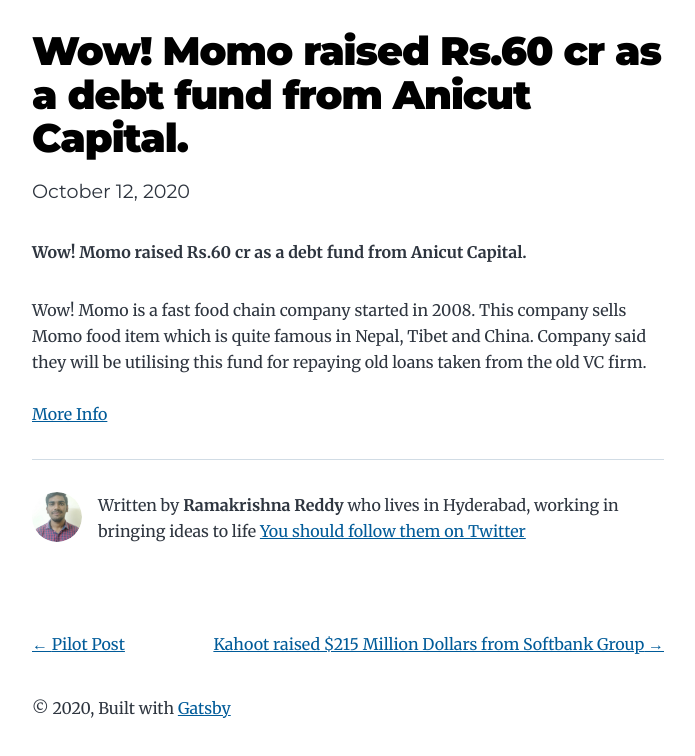
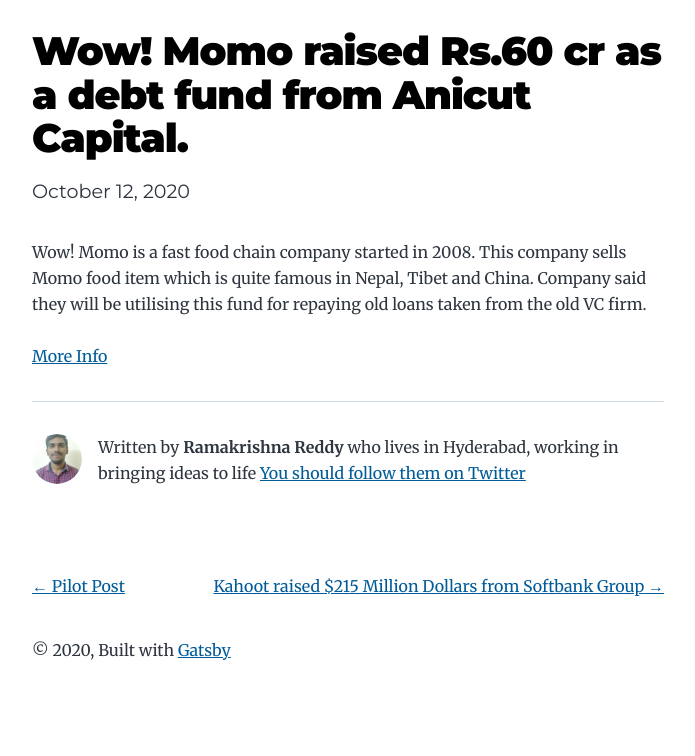
Before and after one commit to RamAndKrishna/MyBlog, a Gatsby site: page /2020-10-12-news-from-startup-environment/ in a window 1280 px wide. Shown: the part 88-844 px from the top of the page, without its empty margins (292-987 px from the left). After the commit the page ends 814 px from the top, so only its background shows below. Built offline with nearby package versions, Linux system fonts and the light colour scheme; Gatsby itself is replaced by a stand-in of ours.

Commit message:
Update Blog “2020-10-12-news-from-startup-environment”

```diff
--- a/content/blog/2020-10-12-news-from-startup-environment.md
+++ b/content/blog/2020-10-12-news-from-startup-environment.md
@@ -3,8 +3,6 @@
 title: Wow! Momo raised Rs.60 cr as a debt fund from Anicut Capital.
 date: 2020-10-12T19:52:47.853Z
 ---
-**Wow! Momo raised Rs.60 cr as a debt fund from Anicut Capital.**
-
 Wow! Momo is a fast food chain company started in 2008. This company sells Momo food item which is quite famous in Nepal, Tibet and China. Company said they will be utilising this fund for repaying old loans taken from the old VC firm. \
 \
 [More Info](https://yourstory.com/2020/10/funding-alert-wow-momo-debt-anicut-capital-covid-19#:~:text=Quick%20service%20restaurant%20(QSR)%20brand,loan%20as%20well%20growth%20capital.&text=The%20company%20has%20availed%20a,15%20crore%20by%20April%202021.)
```
